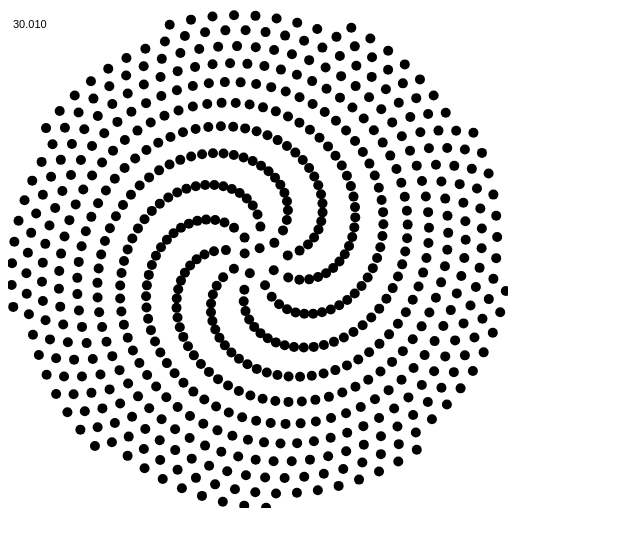
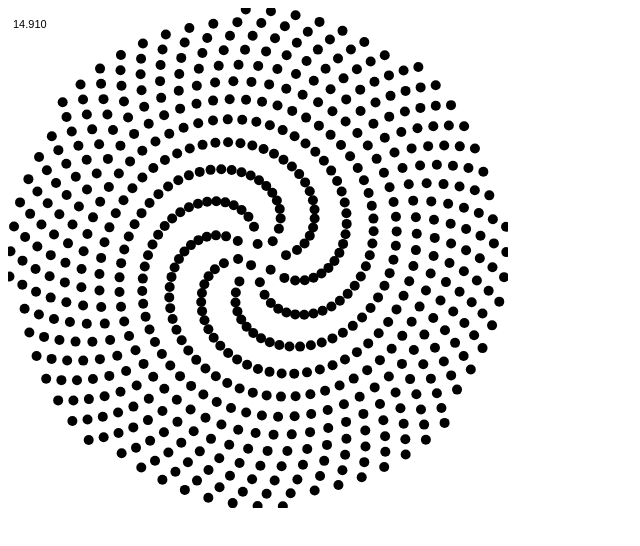
Before and after one commit to darthmall/phyllotaxis, a plain HTML site: page phyllotaxis.html in a window 1280 px wide. Shown: the whole page, without its empty margins (0-640 px from the left). Drawn offline with nearby package versions, Linux system fonts and the light colour scheme.

Commit message:
changed angle

```diff
--- a/phyllotaxis.html
+++ b/phyllotaxis.html
@@ -51,7 +51,7 @@
 			var xScale = d3.scale.linear().domain([-1*max_r, 1*max_r]).range([0, w])
 			var yScale = d3.scale.linear().domain([-1*max_r, 1*max_r]).range([0, w])
 
-			var angle = 30;
+			var angle = 14.9;
 
 			function startLoop() {
 				return(setInterval(function() {
```
Also changed, not shown: 1 other file.
